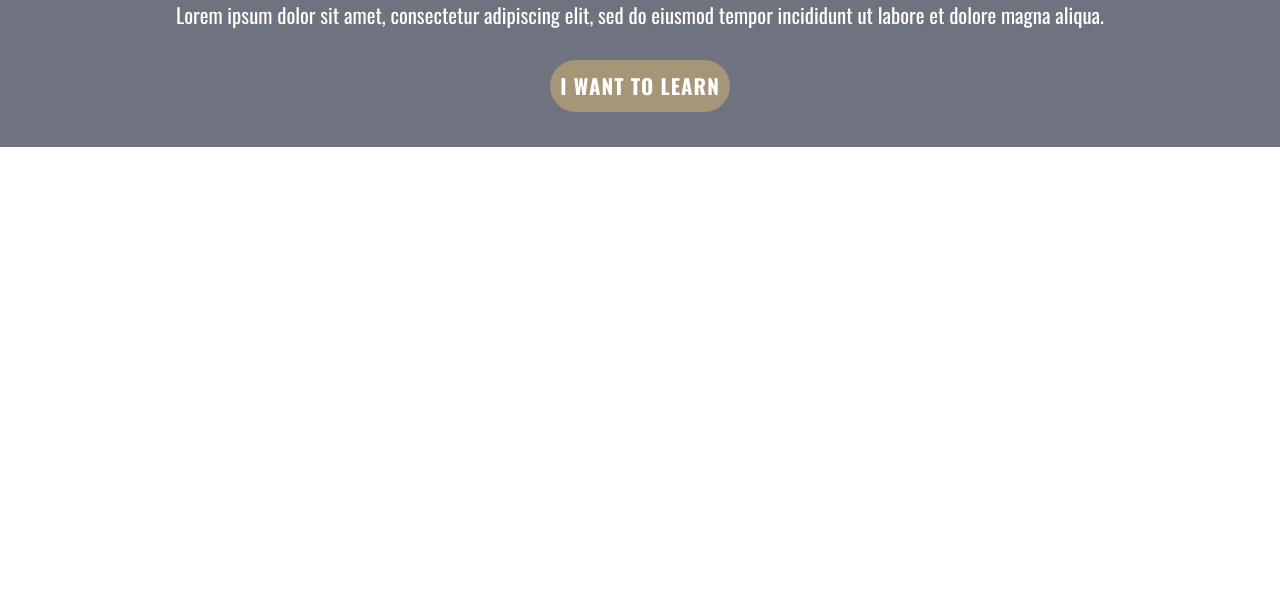
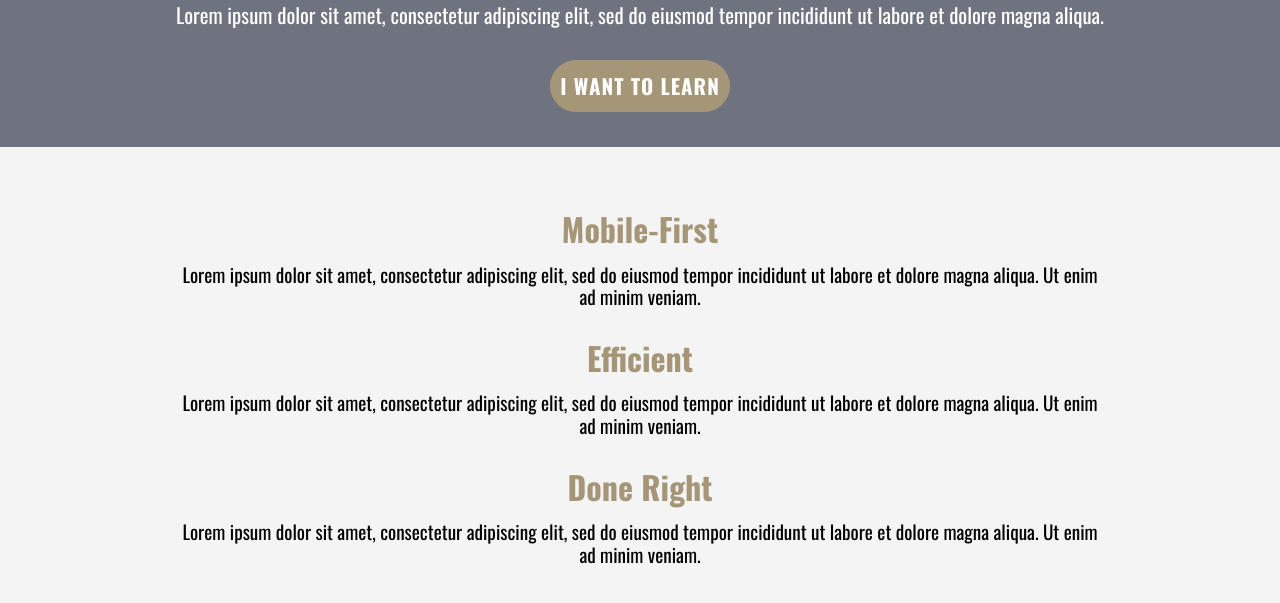
Before and after one commit to jnisen/final-challenge, a website: page index.html in a window 1280 px wide. Shown: the part 501-1104 px from the top of the page. Before the commit the page ends 800 px from the top, so only its background shows below. Drawn offline with nearby package versions, Linux system fonts and the light colour scheme.

Commit message:
Added styles to second section

```diff
--- a/index.html
+++ b/index.html
@@ -61,6 +61,36 @@
             </div>
         </div>
     </section>
+    <section class="second">
+        <div class="container">
+            <div class="row">
+                <div class="col">
+                    <h2 class="col__t">Mobile-First</h2>
+                    <p class="col__p">Lorem ipsum dolor sit amet,
+                        consectetur adipiscing elit, sed do
+                        eiusmod tempor incididunt ut
+                        labore et dolore magna aliqua. Ut
+                        enim ad minim veniam.</p>
+                </div>
+                <div class="col">
+                    <h2 class="col__t">Efficient</h2>
+                    <p class="col__p">Lorem ipsum dolor sit amet,
+                        consectetur adipiscing elit, sed do
+                        eiusmod tempor incididunt ut
+                        labore et dolore magna aliqua. Ut
+                        enim ad minim veniam.</p>
+                </div>
+                <div class="col">
+                    <h2 class="col__t">Done Right</h2>
+                    <p class="col__p">Lorem ipsum dolor sit amet,
+                        consectetur adipiscing elit, sed do
+                        eiusmod tempor incididunt ut
+                        labore et dolore magna aliqua. Ut
+                        enim ad minim veniam.</p>
+                </div>
+            </div>
+        </div>
+    </section>
 </body>
 
 </html>
--- a/src/scss/app.scss
+++ b/src/scss/app.scss
@@ -1,3 +1,4 @@
 @use 'base';
 @use 'header';
 @use 'first';
+@use 'second';
--- a/src/scss/first/_first.scss
+++ b/src/scss/first/_first.scss
@@ -2,7 +2,7 @@
 
 .first {
   background-color: v.$primary;
-  padding: 3rem 0 3rem 0;
+  padding: 3rem 0;
   text-align: center;
 }
 
--- /dev/null
+++ b/src/scss/second/_second.scss
@@ -0,0 +1,25 @@
+@use 'base/variables' as v;
+
+.second {
+  background-color: rgb(245, 244, 244);
+  text-align: center;
+  padding: 3rem 0;
+}
+
+.row {
+  width: 100%;
+}
+
+.col {
+  &__t {
+    color: v.$element;
+    font-size: 2rem;
+    margin-bottom: 1rem;
+  }
+
+  &__p {
+    width: 80%;
+    margin: 0 auto;
+    font-size: 1.2rem;
+  }
+}
--- /dev/null
+++ b/src/scss/second/index.scss
@@ -0,0 +1 @@
+@forward 'second';
```
Also changed, not shown: build/css/app.css, 1 other file.
